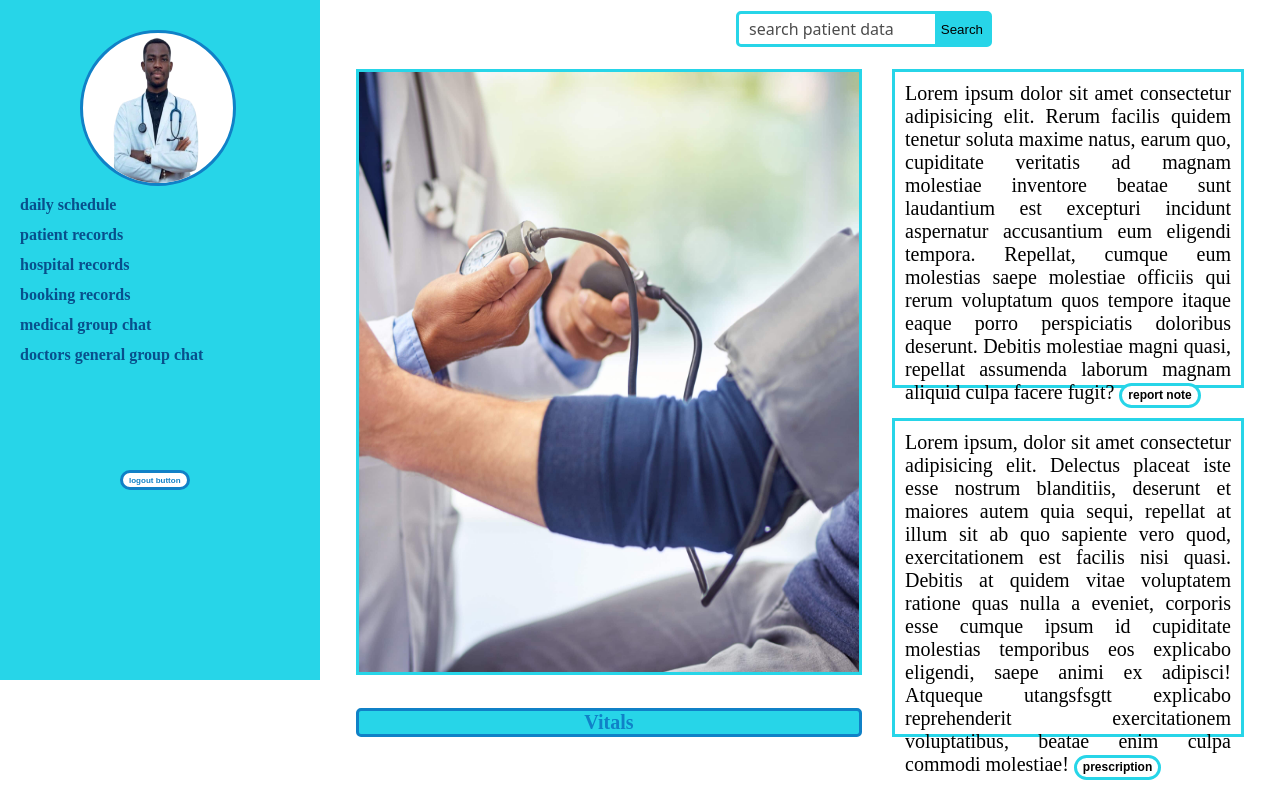
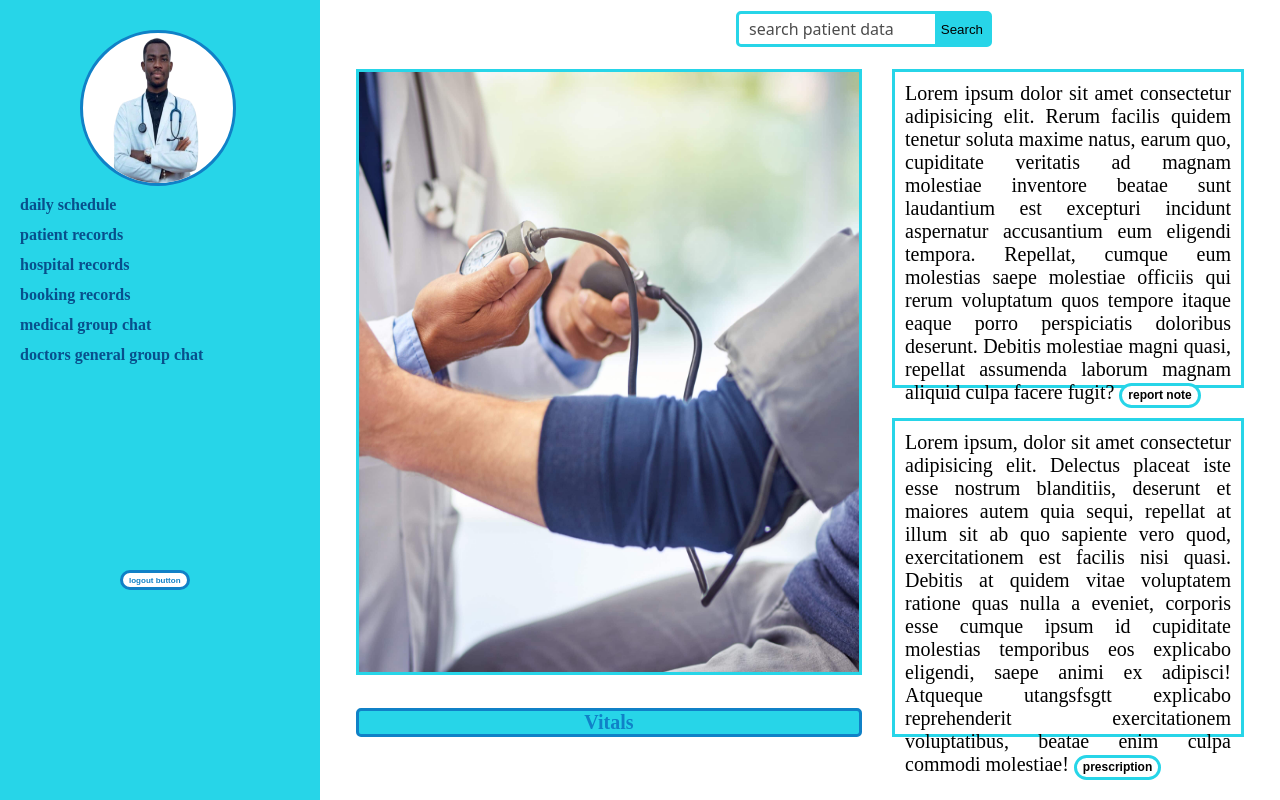
Before and after one commit to emmyzo/HTML-CSS-FINAL-TASK-EMMANUEL-NWOGU, a plain HTML site: page dashboard.html in a window 1280 px wide. Drawn offline with Linux system fonts and the light colour scheme.

Commit message:
height change

```diff
--- a/style.css
+++ b/style.css
@@ -82,7 +82,7 @@
 }
 
 .button1:hover{
-    background-color: #1399CF
+    background-color: #1399CF;
 }
 
 .button1:active{
@@ -179,7 +179,7 @@ ul{
     width: 25%;
     background-color: #27D5E8;
     position: fixed;
-    height: 85%;
+    height: 100%;
     overflow: auto;
 }
 
@@ -213,7 +213,7 @@ ul{
     cursor: pointer;
     border: none;
     font-size: 8px;
-    margin-top: 100px;
+    margin-top: 200px;
     border-radius: 20px;
     font-weight: bold;
     color: #1081C7;
```
